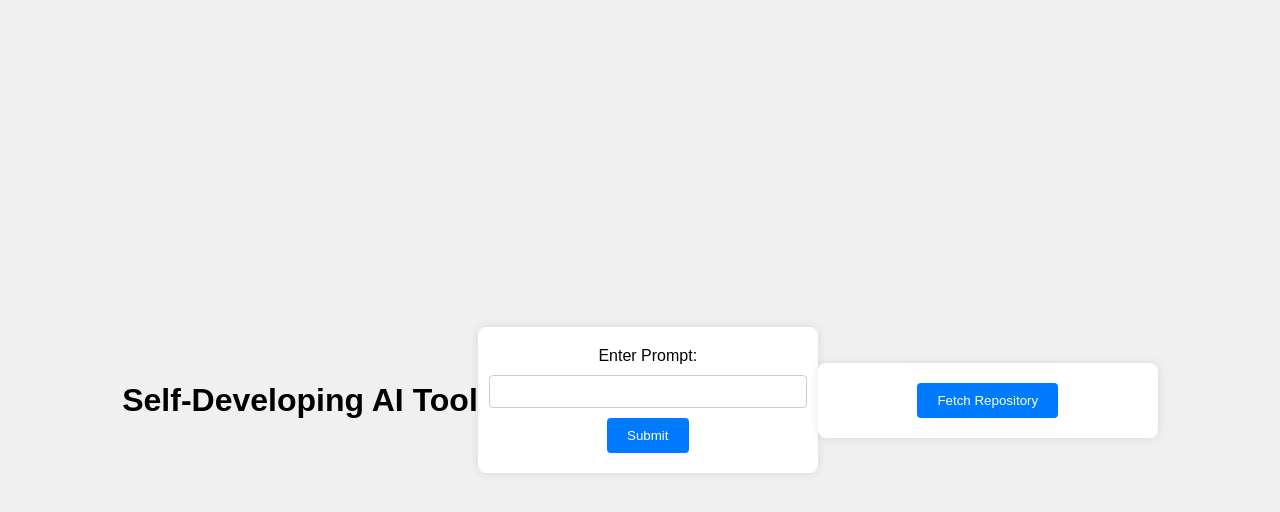
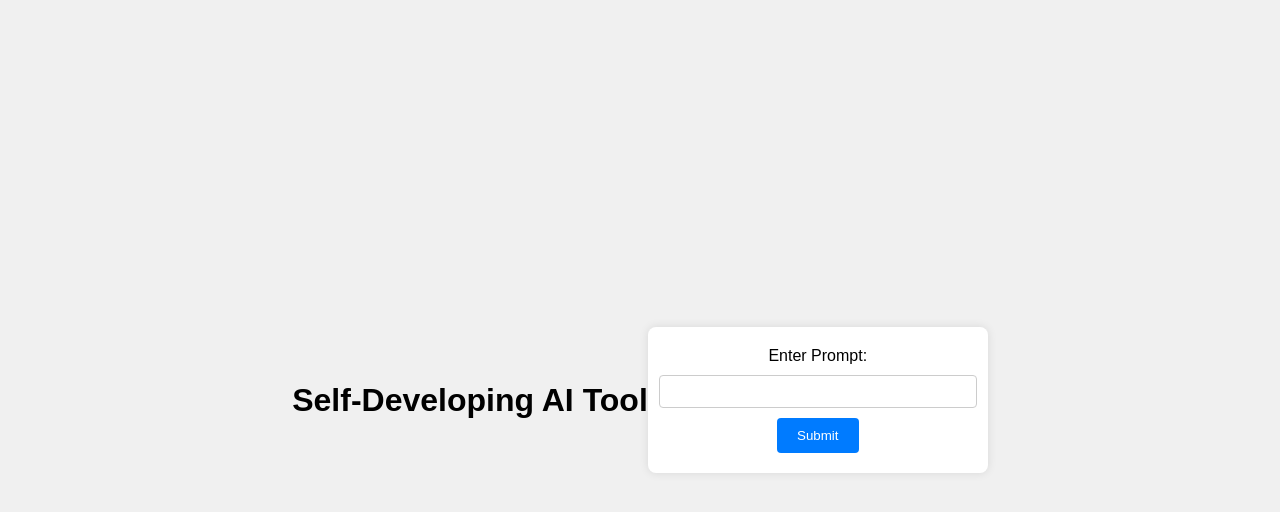
Before and after one commit to Janldeboer/ReDeploy, a Flask app: page / in a window 1280 px wide. Shown: the top 512 px of the page. Run offline with Flask 3, Linux system fonts and the light colour scheme; parts of the project's set-up code (start-up, migrations or seed data) failed here and were passed over.

Commit message:
Fix: ´Fetch Repo´ button removed

```diff
--- a/templates/index.html
+++ b/templates/index.html
@@ -55,8 +55,5 @@
         <input type="text" id="prompt" name="prompt">
         <button type="submit">Submit</button>
     </form>
-    <form action="{{ url_for('fetch_repo') }}" method="get">
-        <button type="submit">Fetch Repository</button>
-    </form>
 </body>
 </html>
```
